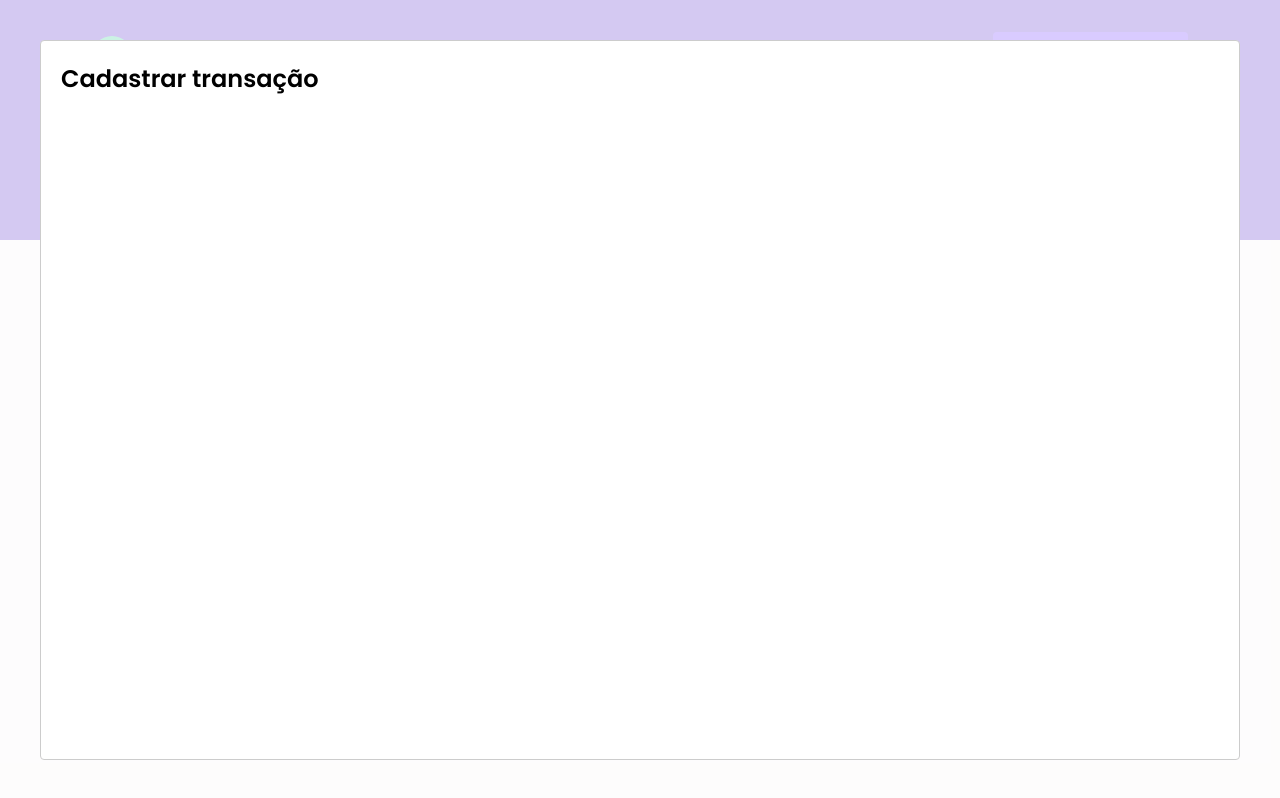
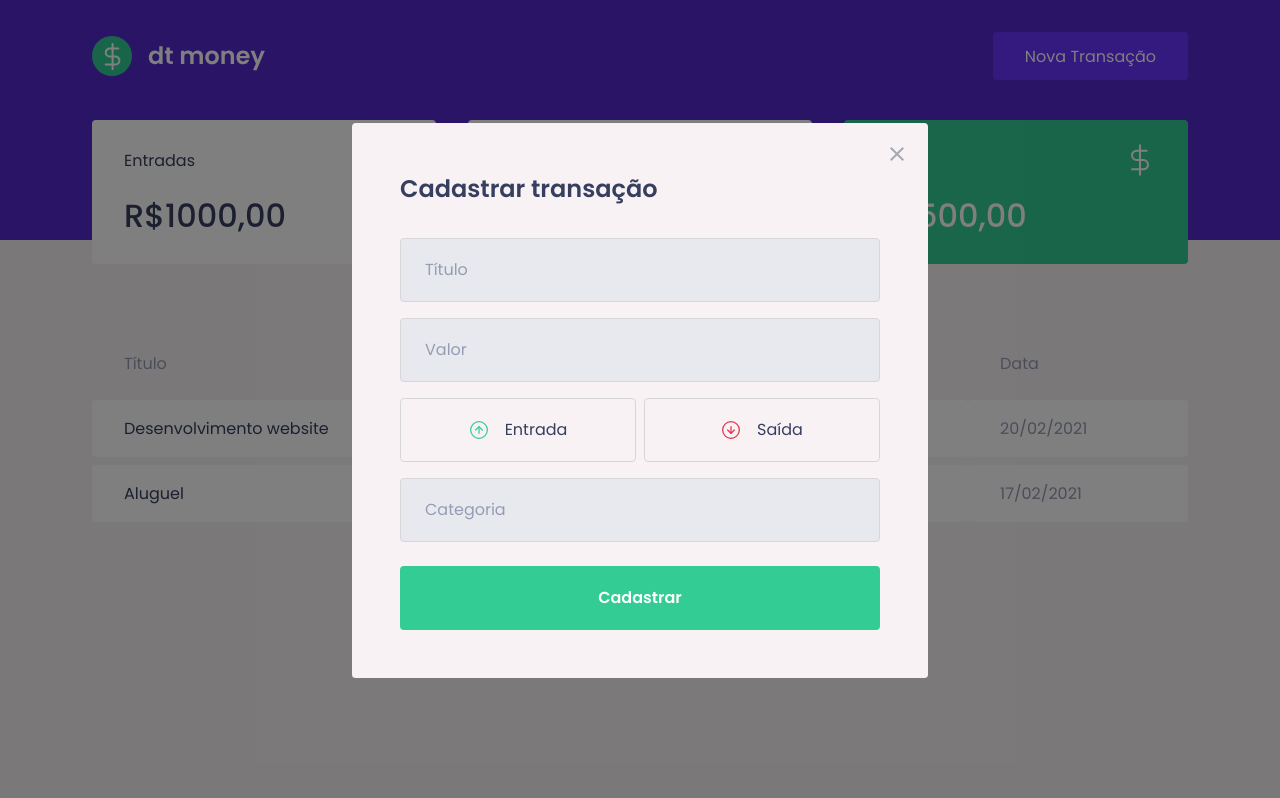
Before and after one commit to jthanlopes/rocketseat-ignite, a React (Create React App) app in the folder reactjs/dtmoney/: page / in a window 1280 px wide. Both pictures are taken after a click on the button "Nova Transação". Built offline with nearby package versions, Linux system fonts and the light colour scheme; no server answers; what miragejs would draw is missing.

Commit message:
Criação e formatação das tags internas do modal

```diff
--- a/reactjs/dtmoney/package.json
+++ b/reactjs/dtmoney/package.json
@@ -22,7 +22,8 @@
     "@types/react": "^17.0.0",
     "@types/react-dom": "^17.0.0",
     "@types/react-modal": "^3.12.1",
-    "@types/styled-components": "^5.1.11"
+    "@types/styled-components": "^5.1.11",
+    "polished": "^4.1.3"
   },
   "scripts": {
     "start": "react-scripts start",
--- a/reactjs/dtmoney/src/components/NewTransactionModal/index.tsx
+++ b/reactjs/dtmoney/src/components/NewTransactionModal/index.tsx
@@ -1,4 +1,8 @@
 import Modal from 'react-modal';
+import { Container, TransactionTypeContainer } from './styles';
+import closeImg from '../../assets/close.svg';
+import incomeImg from '../../assets/income.svg';
+import outcomeImg from '../../assets/outcome.svg';
 
 interface NewTransactionModalProps {
 		isOpen: boolean;
@@ -12,8 +16,51 @@ export function NewTransactionModal({ isOpen, onRequestClose }: NewTransactionMo
 		<Modal
       isOpen={isOpen}
       onRequestClose={onRequestClose}
+      overlayClassName="react-modal-overlay"
+      className="react-modal-content"
     >
-      <h2>Cadastrar transação</h2>
+      <button
+        type="button"
+        onClick={onRequestClose} className="react-modal-close"
+      >
+        <img src={closeImg} alt="Fechar modal"/>
+      </button>
+
+    	<Container>
+      	<h2>Cadastrar transação</h2>
+
+      	<input
+      		type="text"
+      		placeholder="Título"
+      	/>
+      	<input
+      		type="number"
+      		placeholder="Valor"
+      	/>
+
+        <TransactionTypeContainer>
+          <button
+            type="button"
+          >
+            <img src={incomeImg} alt="Entrada" />
+            <span>Entrada</span>
+          </button>
+          <button
+            type="button"
+          >
+            <img src={outcomeImg} alt="Saída" />
+            <span>Saída</span>
+          </button>
+        </TransactionTypeContainer>
+
+      	<input
+      		placeholder="Categoria"
+      	/>
+
+      	<button type="submit">
+      		Cadastrar
+      	</button>
+      </Container>
     </Modal>
-	)
+	);
 }
--- a/reactjs/dtmoney/src/components/NewTransactionModal/styles.ts
+++ b/reactjs/dtmoney/src/components/NewTransactionModal/styles.ts
@@ -1,3 +1,86 @@
 import styled from 'styled-components';
+import { darken } from 'polished';
 
-export const Container = styled.div``;
+export const Container = styled.form`
+	h2 {
+		color: var(--text-title);
+		font-size: 1.5rem;
+		margin-bottom: 2rem;
+	}
+
+	input {
+		width: 100%;
+		padding: 0 1.5rem;
+		height: 4rem;
+		border-radius: 0.24rem;
+
+		border: 1px solid #d7d7d7;
+		background: #e7e9ee;
+
+		font-weight: 400;
+		font-size: 1rem;
+
+		&::placeholder {
+			color: var(--text-body);
+		}
+
+		& + input {
+			margin-top: 1rem;
+		}
+	}
+
+	button[type="submit"] {
+		width: 100%;
+		padding: 0 1.5rem;
+		height: 4rem;
+		background: var(--green);
+		color: #FFF;
+		border-radius: 0.25rem;
+		border: 0;
+		font-size: 1rem;
+		margin-top: 1.5rem;
+		font-weight: 600;
+
+		transition: filter 0.2s;
+
+		&:hover {
+			filter: brightness(0.9);
+		}
+	}
+`;
+
+export const TransactionTypeContainer = styled.div`
+	margin: 1rem 0;
+	display: grid;
+	grid-template-columns: 1fr 1fr;
+	gap: 0.5rem;
+
+	button {
+		height: 4rem;
+		border: 1px solid #d7d7d7;
+		border-radius: 0.25rem;
+		background: transparent;
+
+		display: flex;
+		align-items: center;
+		justify-content: center;
+
+		transition: border-color .2s;
+
+		&:hover {
+			border-color: ${darken(0.1, '#d7d7d7')};
+		}
+
+		img {
+			width: 20px;
+			height: 20px;
+		}
+
+		span {
+			display: inline-block;
+			margin-left: 1rem;
+			font-size: 1rem;
+			color: var(--text-title);
+		}
+	}
+`
--- a/reactjs/dtmoney/src/styles/global.ts
+++ b/reactjs/dtmoney/src/styles/global.ts
@@ -53,4 +53,41 @@ export const GlobalStyle = createGlobalStyle`
 		opacity: 0.6;
 		cursor: not-allowed;
 	}
+
+	.react-modal-overlay {
+		background: rgba(0, 0, 0, 0.5);
+
+		position: fixed;
+		top: 0;
+		right: 0;
+		bottom: 0;
+		left: 0;
+
+		display: flex;
+		align-items: center;
+		justify-content: center;
+	}
+
+  .react-modal-content {
+  	width: 100%;
+  	max-width: 576px;
+  	background: var(--background);
+  	padding: 3rem;
+  	position: relative;
+  	border-radius: 0.24rem;
+  }
+
+  .react-modal-close {
+  	position: absolute;
+  	right: 1.5rem;
+  	top: 1.5rem;
+  	border: 0;
+  	background: transparent;
+
+  	transition: filter .2s;
+
+  	&:hover {
+  		filter: brightness(0.8);
+  	}
+  }
 `
```
Also changed, not shown: 1 other file (tests, documents, lock files or other folders).
